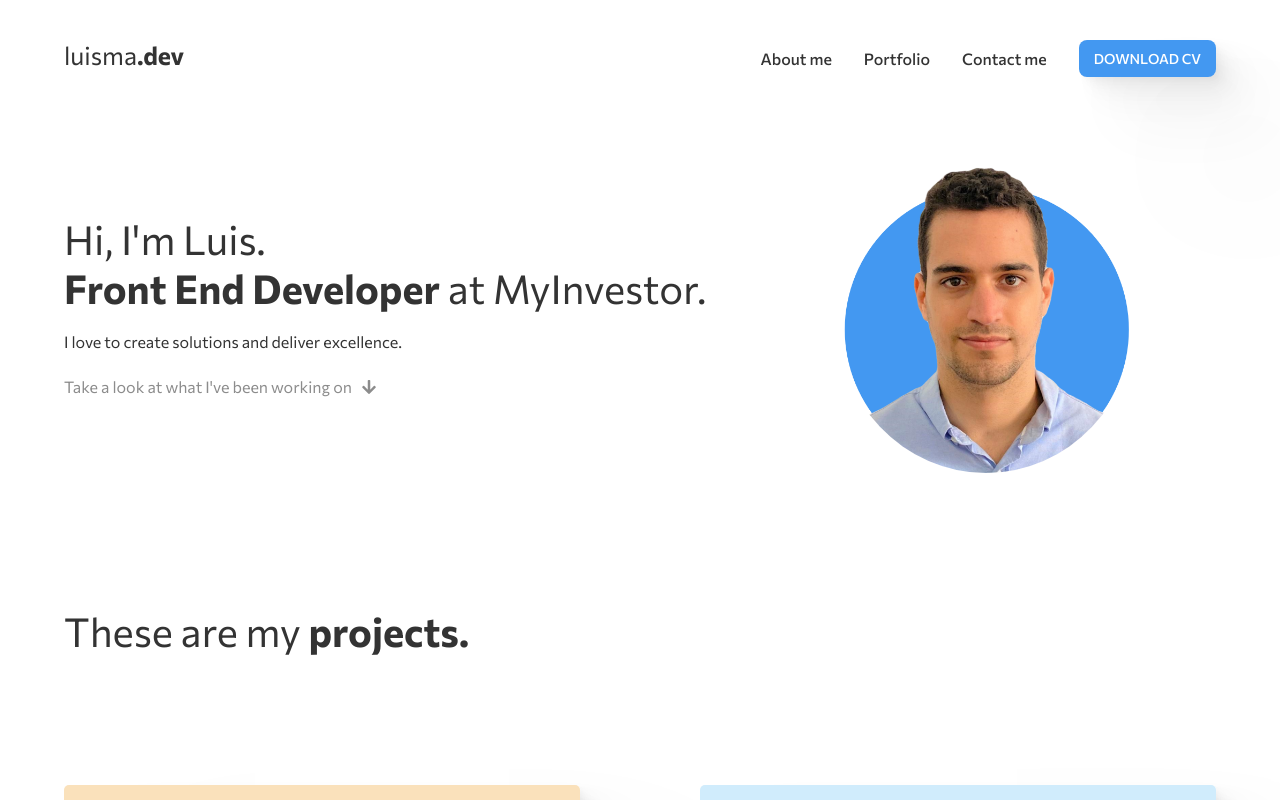
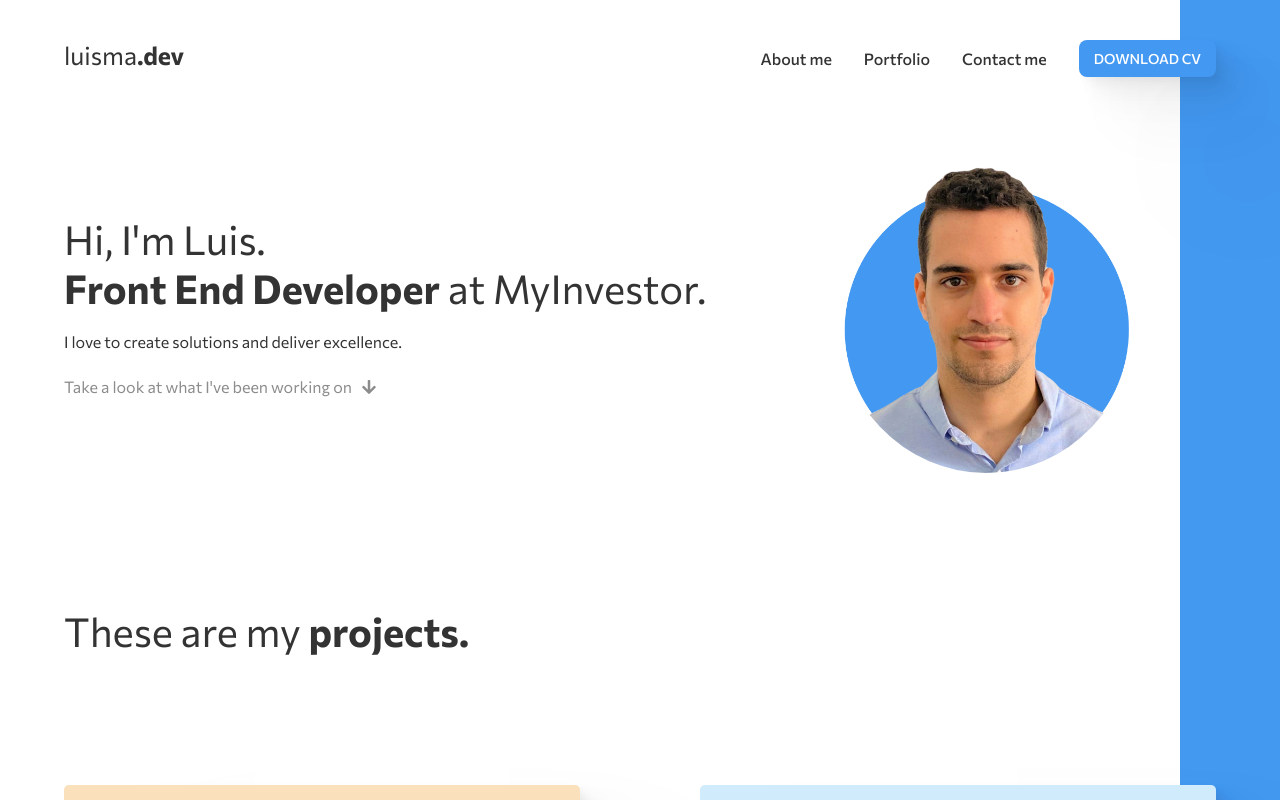
Before and after one commit to luismadf/Portfolio, a React (Create React App) app: page / in a window 1280 px wide. Shown: the top 800 px of the page. Built offline with nearby package versions, Linux system fonts and the light colour scheme.

Commit message:
doing some test

```diff
--- a/src/pages/index.css
+++ b/src/pages/index.css
@@ -28,6 +28,16 @@ p {
 }
 
 /* GENERAL */
+
+.blue-bar {
+  background-color: #4398f0;
+  width: 100px;
+  position: absolute;
+  top: 0;
+  bottom: 0;
+  right: 0;
+  z-index: -2;
+}
 
 /* PROJECTS */
 
--- a/src/pages/index.js
+++ b/src/pages/index.js
@@ -21,6 +21,7 @@ const ProjectTitle = styled.h3`
 function App() {
   return (
     <div className="App">
+      <div className="blue-bar"></div>
       <Layout>
         <Hero />
         <main>
```
